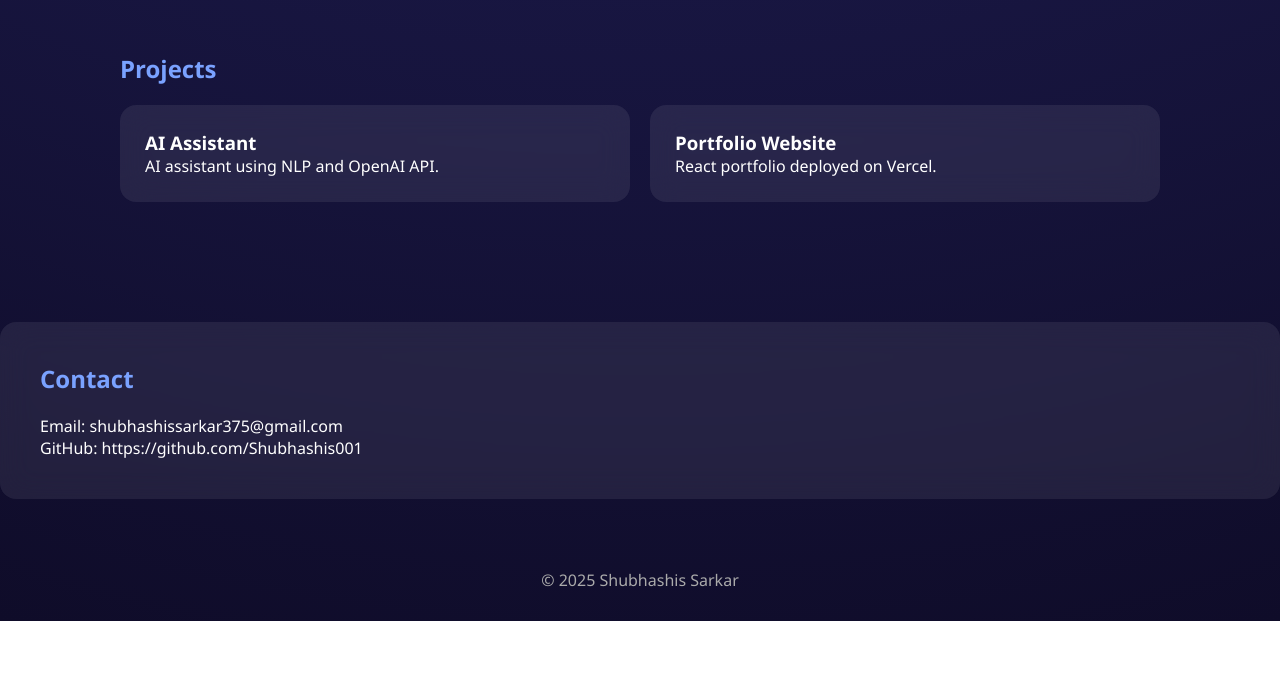
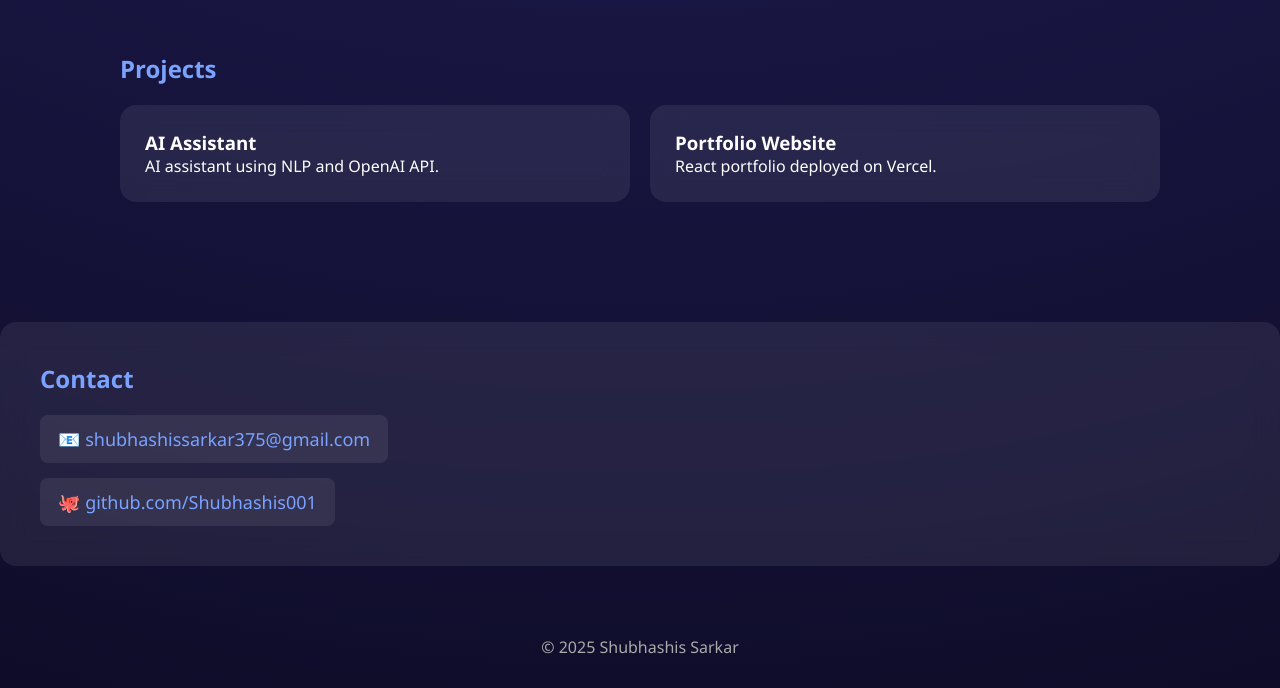
Before and after one commit to Shubhashis001/portfolio, a React (Create React App) app: page / in a window 1280 px wide. Shown: the part 1482-2170 px from the top of the page. Before the commit the page ends 2103 px from the top, so only its background shows below. Built offline with nearby package versions, Linux system fonts and the light colour scheme.

Commit message:
Styled contact section

```diff
--- a/src/App.js
+++ b/src/App.js
@@ -4,6 +4,7 @@ import "./index.css";
 function App() {
   return (
     <div className="app">
+
       {/* NAVBAR */}
       <nav className="navbar">
         <h2 className="logo">Shubhashis</h2>
@@ -22,13 +23,14 @@ function App() {
             Hi, I am <br />
             <span>Shubhashis Sarkar</span>
           </h1>
+
           <p>
             B.Tech CSE (Data Science) <br />
             Brainware University
           </p>
 
           <div className="hero-buttons">
-            {/* ✅ RESUME BUTTON (CORRECT & WORKING) */}
+            {/* RESUME */}
             <a
               href="/resume.pdf"
               download
@@ -81,6 +83,7 @@ function App() {
             <h3>AI Assistant</h3>
             <p>AI assistant using NLP and OpenAI API.</p>
           </div>
+
           <div className="glass project-card">
             <h3>Portfolio Website</h3>
             <p>React portfolio deployed on Vercel.</p>
@@ -91,14 +94,33 @@ function App() {
       {/* CONTACT */}
       <section id="contact" className="section glass">
         <h2>Contact</h2>
-        <p>Email: shubhashissarkar375@gmail.com</p>
-        <p>GitHub: https://github.com/Shubhashis001</p>
+
+        <div className="contact-links">
+          {/* EMAIL */}
+          <a
+            href="mailto:shubhashissarkar375@gmail.com"
+            className="contact-item"
+          >
+            📧 shubhashissarkar375@gmail.com
+          </a>
+
+          {/* GITHUB */}
+          <a
+            href="https://github.com/Shubhashis001"
+            target="_blank"
+            rel="noopener noreferrer"
+            className="contact-item"
+          >
+            🐙 github.com/Shubhashis001
+          </a>
+        </div>
       </section>
 
       {/* FOOTER */}
       <footer className="footer">
         © 2025 Shubhashis Sarkar
       </footer>
+
     </div>
   );
 }
--- a/src/index.css
+++ b/src/index.css
@@ -11,7 +11,7 @@ body {
   color: #ffffff;
 }
 
-/* NAVBAR */
+/* ================= NAVBAR ================= */
 .navbar {
   display: flex;
   justify-content: space-between;
@@ -32,13 +32,15 @@ body {
 .navbar a {
   color: #dbeafe;
   text-decoration: none;
+  font-weight: 500;
 }
 
 .logo {
   color: #7aa2ff;
+  font-weight: 700;
 }
 
-/* HERO */
+/* ================= HERO ================= */
 .hero {
   display: flex;
   align-items: center;
@@ -66,7 +68,7 @@ body {
   gap: 20px;
 }
 
-/* BUTTONS */
+/* ================= BUTTONS ================= */
 .btn {
   padding: 12px 26px;
   border-radius: 8px;
@@ -74,6 +76,11 @@ body {
   color: white;
   text-decoration: none;
   font-weight: 600;
+  transition: 0.3s ease;
+}
+
+.btn:hover {
+  transform: translateY(-2px);
 }
 
 .btn.outline {
@@ -82,7 +89,7 @@ body {
   color: #7aa2ff;
 }
 
-/* IMAGE */
+/* ================= IMAGE ================= */
 .hero-image img {
   width: 300px;
   height: 300px;
@@ -98,7 +105,7 @@ body {
   }
 }
 
-/* SECTIONS */
+/* ================= SECTIONS ================= */
 .section {
   padding: 80px 120px;
 }
@@ -108,7 +115,7 @@ body {
   margin-bottom: 20px;
 }
 
-/* GLASS */
+/* ================= GLASS ================= */
 .glass {
   background: rgba(255, 255, 255, 0.08);
   backdrop-filter: blur(15px);
@@ -117,7 +124,7 @@ body {
   margin-bottom: 40px;
 }
 
-/* SKILLS */
+/* ================= SKILLS ================= */
 .skill-grid {
   display: grid;
   grid-template-columns: repeat(auto-fit, minmax(180px, 1fr));
@@ -129,7 +136,7 @@ body {
   padding: 20px;
 }
 
-/* PROJECTS */
+/* ================= PROJECTS ================= */
 .project-grid {
   display: grid;
   grid-template-columns: repeat(auto-fit, minmax(250px, 1fr));
@@ -140,14 +147,38 @@ body {
   padding: 25px;
 }
 
-/* FOOTER */
+/* ================= CONTACT ================= */
+.contact-links {
+  display: flex;
+  flex-direction: column;
+  gap: 15px;
+  margin-top: 20px;
+}
+
+.contact-item {
+  text-decoration: none;
+  color: #7aa2ff;
+  font-size: 18px;
+  padding: 12px 18px;
+  border-radius: 8px;
+  background: rgba(255, 255, 255, 0.08);
+  width: fit-content;
+  transition: all 0.3s ease;
+}
+
+.contact-item:hover {
+  background: #7aa2ff;
+  color: #0f0c29;
+}
+
+/* ================= FOOTER ================= */
 .footer {
   text-align: center;
   padding: 30px;
   color: #aaa;
 }
 
-/* MOBILE */
+/* ================= MOBILE ================= */
 @media (max-width: 900px) {
   .hero {
     flex-direction: column;
```
